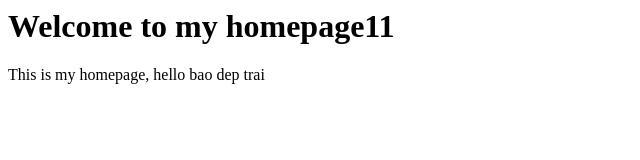
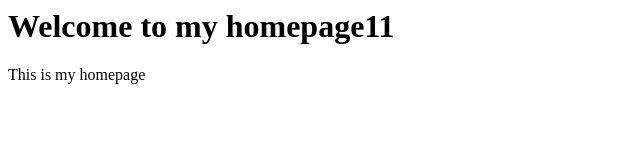
Before and after one commit to DiBaoNguyenTat/On-Thi, a plain HTML site: page index.html in a window 1280 px wide. Shown: the whole page, without its empty margins (0-640 px from the left). Drawn offline with Linux system fonts and the light colour scheme.

Commit message:
paragraph edit

```diff
--- a/index.html
+++ b/index.html
@@ -2,6 +2,6 @@
    <head></head>
    <body>
        <h1>Welcome to my homepage11</h1>
-       <p>This is my homepage, hello bao dep trai</p>
+       <p>This is my homepage</p>
    </body>
 </html>
```
